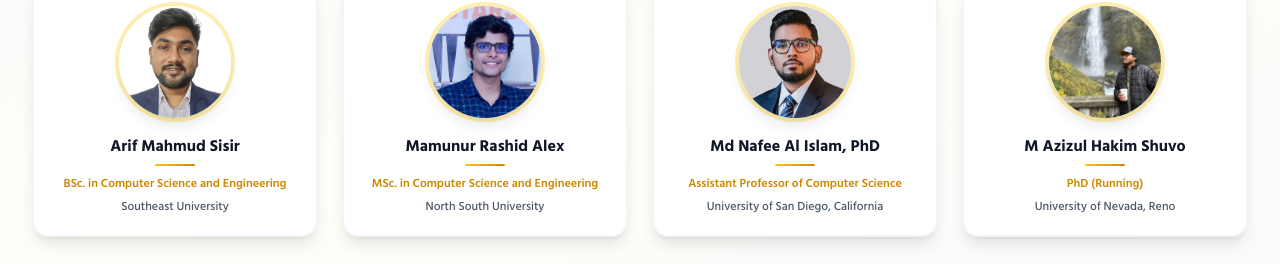
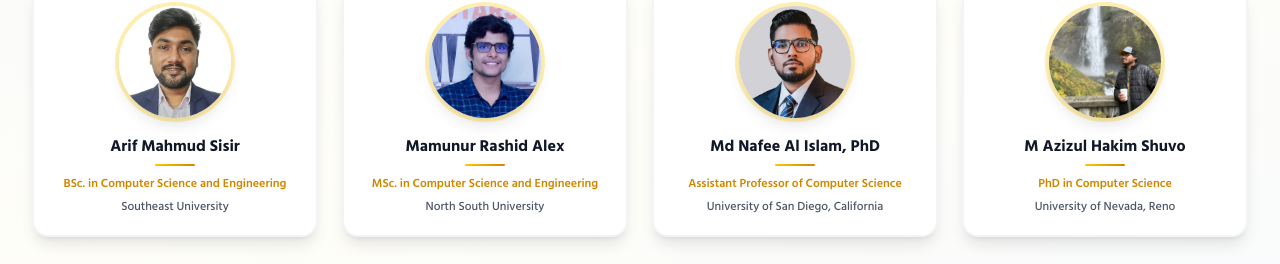
Before and after one commit to mehrabhossain1/innodemmy-frontend, a Next.js app: page /courses/complete-research-pathway-with-machine-learning in a window 1280 px wide. Shown: the part 4795-5059 px from the top of the page. Built offline with nearby package versions, Linux system fonts and the light colour scheme.

Commit message:
fix: Update title for M Azizul Hakim Shuvo to reflect accurate degree

```diff
--- a/app/courses/complete-research-pathway-with-machine-learning/components/InstructorsAndMentors.tsx
+++ b/app/courses/complete-research-pathway-with-machine-learning/components/InstructorsAndMentors.tsx
@@ -39,7 +39,7 @@ const instructors: Instructor[] = [
     {
         id: 4,
         name: "M Azizul Hakim Shuvo",
-        title: "PhD (Running)",
+        title: "PhD in Computer Science",
         institution: "University of Nevada, Reno",
         image: MAzizulHakimShuvo,
     },
```
